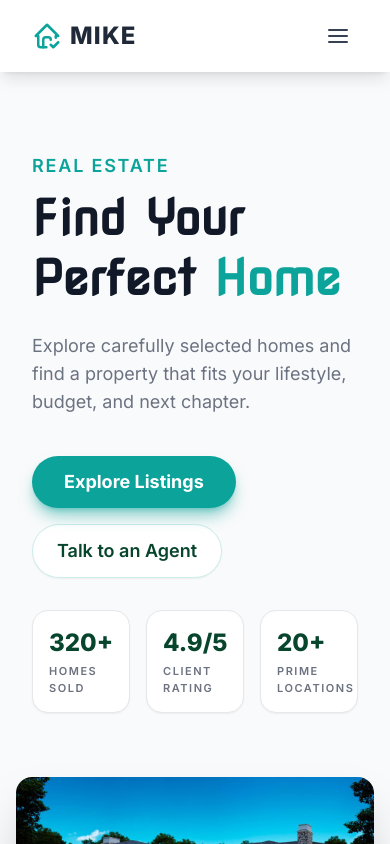
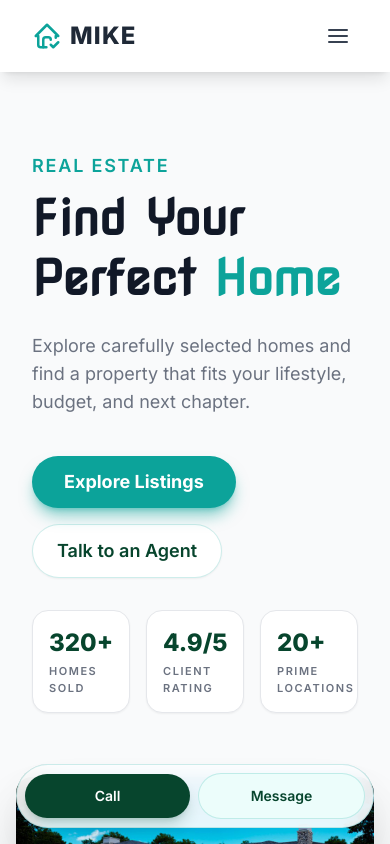
Before and after one commit to MikeWeDev/REALSTATE, a React (Vite) app: page / in a window 390 px wide. Shown: the top 844 px of the page. Built offline with nearby package versions, Linux system fonts and the light colour scheme.

Commit message:
add mobile sticky contact actions for better lead conversion

```diff
--- a/src/Home.jsx
+++ b/src/Home.jsx
@@ -72,6 +72,23 @@ export default function Home() {
         <div id="neighborhood" ref={neighbourhoodRef}><Neighbor /></div>
       </main>
 
+      <div className="fixed inset-x-4 bottom-4 z-50 md:hidden">
+        <div className="mx-auto flex max-w-md items-center justify-center gap-2 rounded-full border border-[#0ca39a]/20 bg-white/90 p-2 shadow-2xl shadow-slate-900/10 backdrop-blur-md">
+          <a
+            href="tel:+251564789132"
+            className="flex-1 rounded-full bg-[#07452d] px-4 py-3 text-center text-sm font-semibold text-white shadow-lg shadow-[#07452d]/20"
+          >
+            Call
+          </a>
+          <a
+            href="#contact"
+            className="flex-1 rounded-full border border-[#0ca39a]/20 bg-[#ecfdfb] px-4 py-3 text-center text-sm font-semibold text-[#07452d]"
+          >
+            Message
+          </a>
+        </div>
+      </div>
+
       <Footer />
     </>
   );
```
